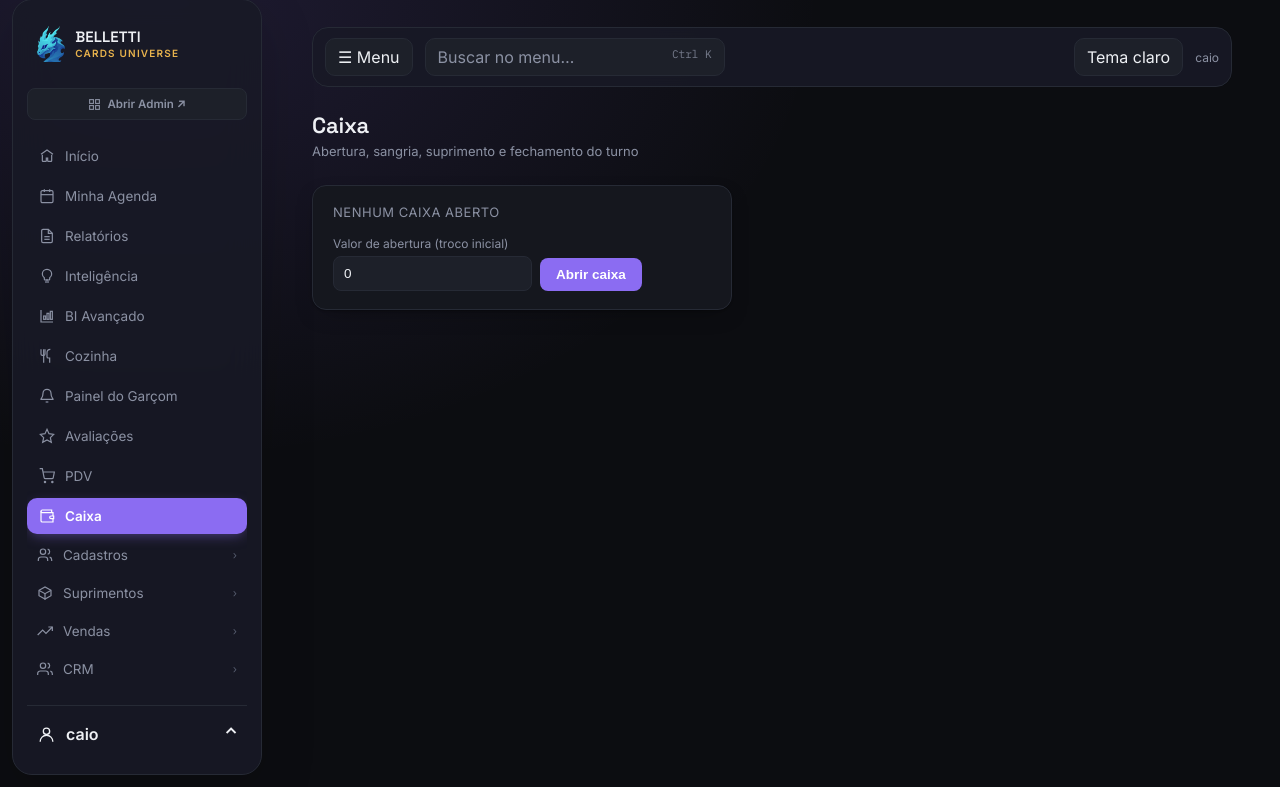
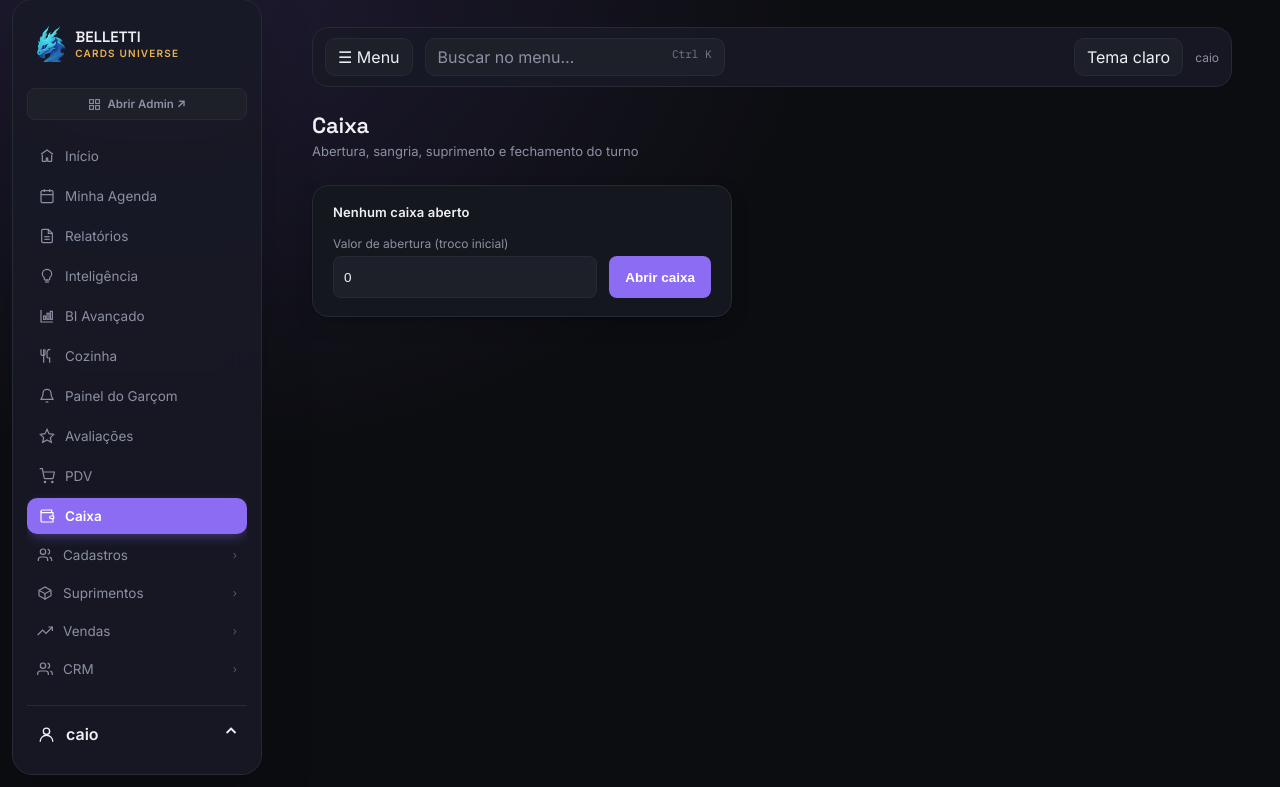
Before and after one commit to CaioBelletti/SAS-Belletti, a Django app: page /financeiro/caixa/ in a window 1280 px wide. Shown: the part 13-800 px from the top of the page. Run offline with Django 5.2, Linux system fonts and the light colour scheme; a user stored in the database is signed in; data that the repository does not hold is empty; parts of the project's set-up code (start-up, migrations or seed data) failed here and were passed over.

Commit message:
feat: apply workspace styling to operational screen

```diff
--- a/templates/financeiro/caixa.html
+++ b/templates/financeiro/caixa.html
@@ -1,4 +1,5 @@
 {% extends "base.html" %}
+{% load static %}
 {% block title %}Caixa — Belletti Cards Universe{% endblock %}
 
 {% block extra_head %}
@@ -16,9 +17,11 @@
     .btn-acao.secundario { background: var(--bg-2); border: 1px solid var(--border); color: var(--text-primary); }
     .btn-acao.perigo { background: var(--red); }
 </style>
+<link rel="stylesheet" href="{% static 'css/operations.css' %}">
 {% endblock %}
 
 {% block content %}
+<div class="operations-workspace">
 <div class="topbar">
     <div>
         <h1>Caixa</h1>
@@ -130,4 +133,5 @@
     </table>
 </div>
 {% endif %}
+</div>
 {% endblock %}
```
